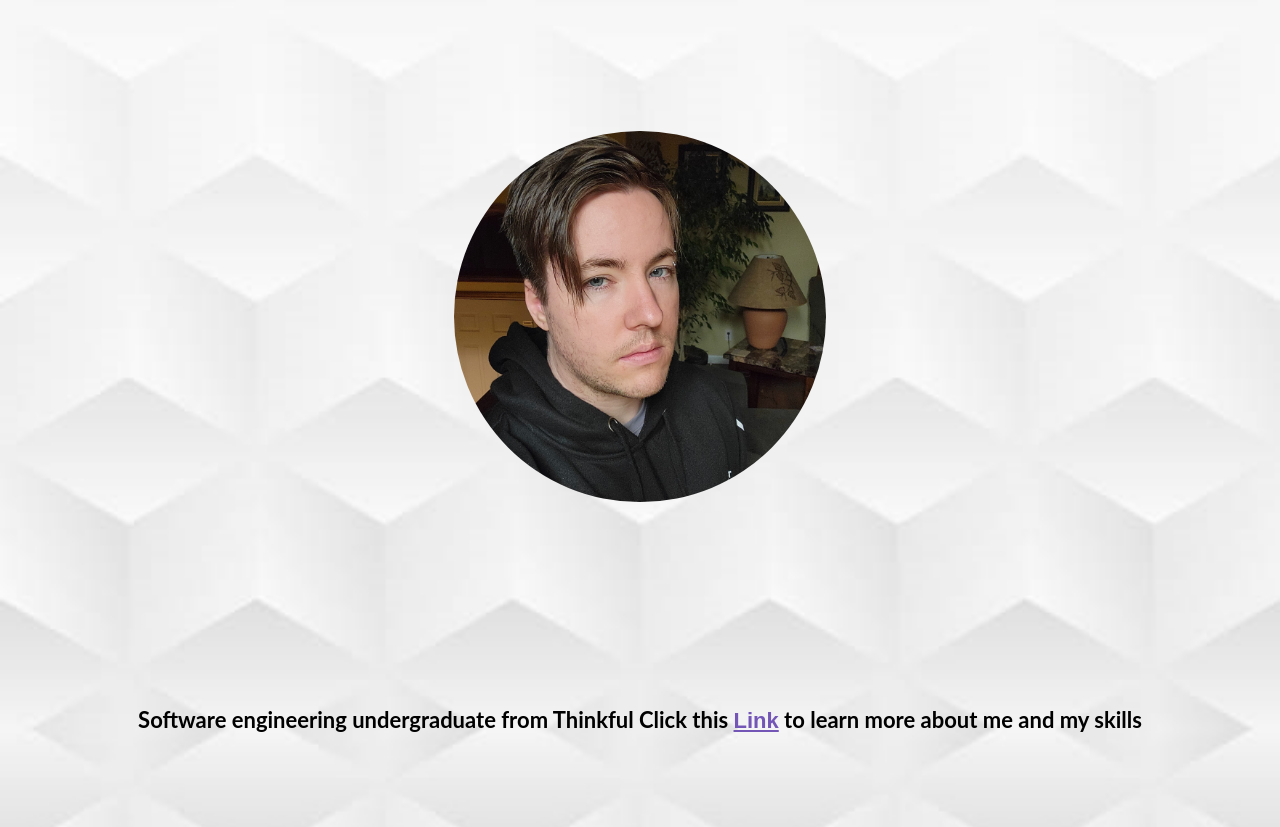
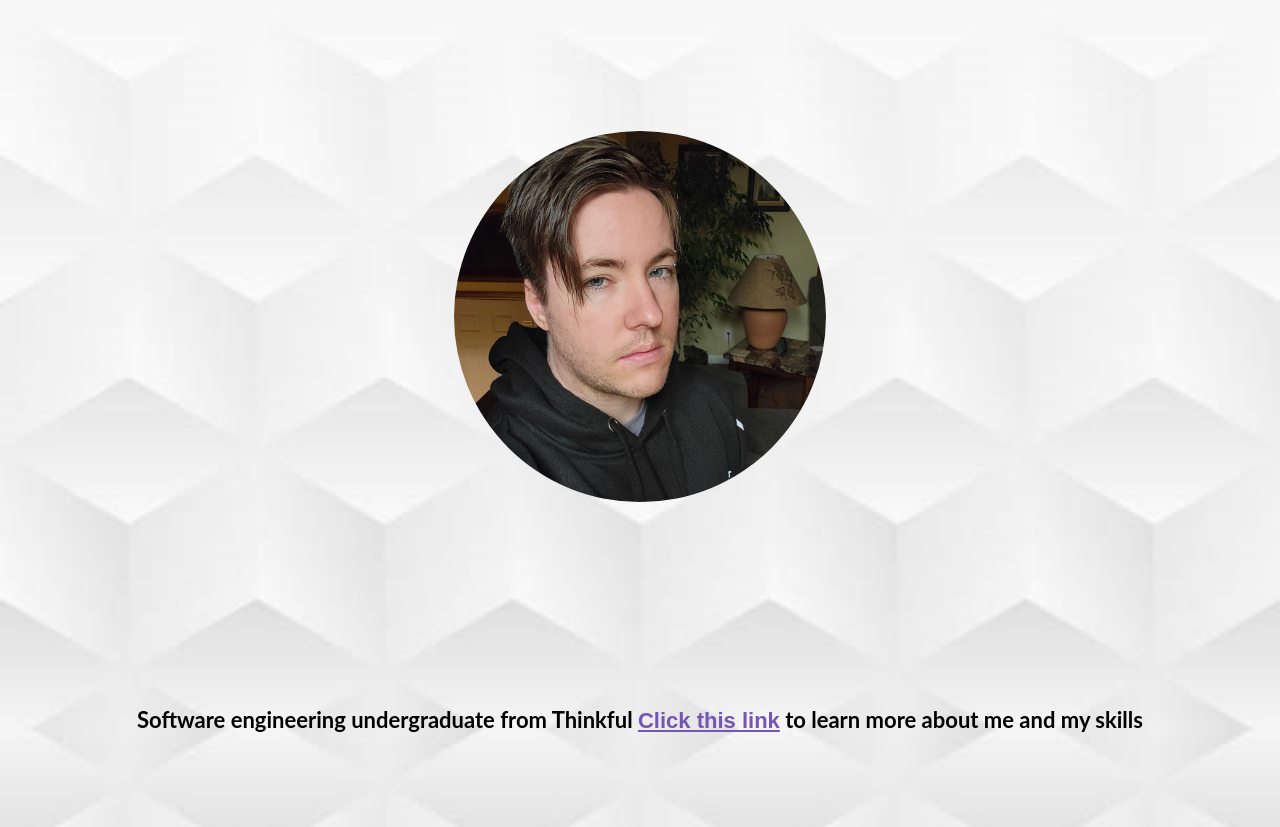
Before and after one commit to brandonscottcox/New-Web-Portfolio, a plain HTML site: page index.html in a window 1280 px wide. Shown: the part 125-952 px from the top of the page. Drawn offline with nearby package versions, Linux system fonts and the light colour scheme.

Commit message:
Update index.html

```diff
--- a/index.html
+++ b/index.html
@@ -36,7 +36,7 @@
   <div class="imageContainer">
     <img src="images/2021.jpg" alt="Profile Photo" />
   </div>
-  <p class="home"> <b>Software engineering undergraduate from Thinkful Click this <a href="about.html">Link</a> to learn more about me and my skills<b></p>
+  <p class="home"> <b>Software engineering undergraduate from Thinkful <a href="about.html">Click this link</a> to learn more about me and my skills<b></p>
 </header>
 
 <!--Footer-->
```
